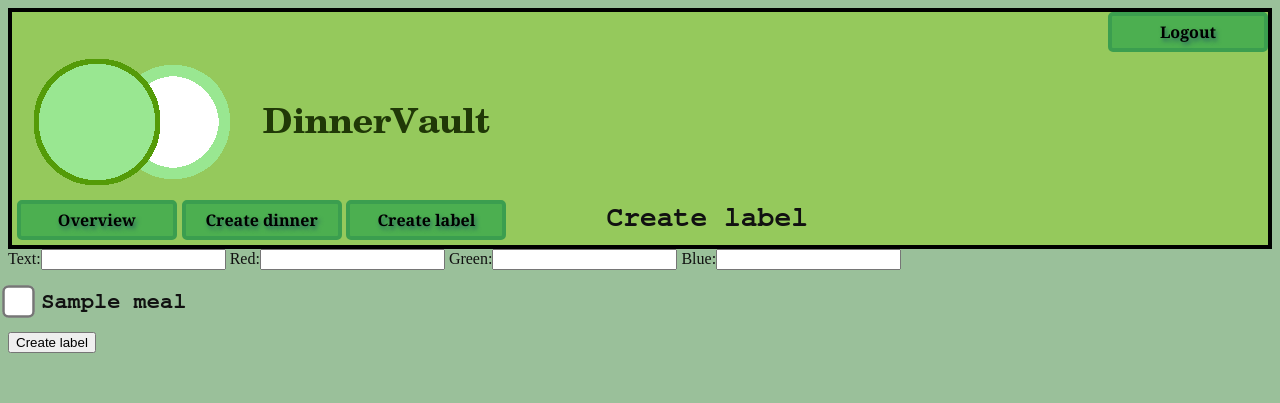
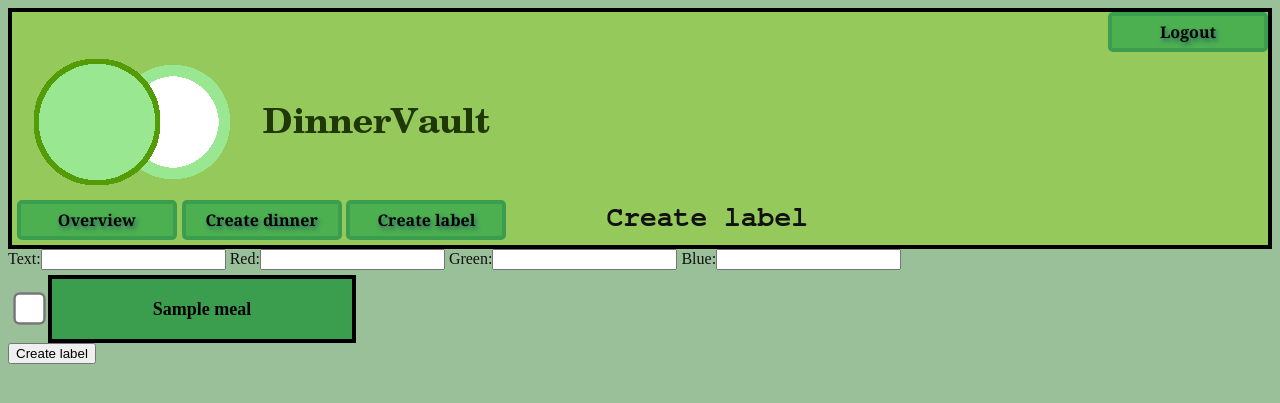
Before and after one commit to Fakor/DinnerVault, a Django app: page /main/create_label/ in a window 1280 px wide. Shown: the top 403 px of the page. Run offline with Django 3.2, Linux system fonts and the light colour scheme; a user stored in the database is signed in; tables that the repository leaves empty hold one stand-in row (values such as "Sample post"); parts of the project's set-up code (start-up, migrations or seed data) failed here and were passed over.

Commit message:
Dinner list in create label now got style

```diff
--- a/src/main/templates/main/create_label.html
+++ b/src/main/templates/main/create_label.html
@@ -16,17 +16,15 @@
         {{ form }}
     <br>
     {% for meal in meals %}
-        <p>
-        <span class="checkboxtext">
-        <input type="checkbox" name="checked" value={{ meal.id }}> {{ meal.name }}
+        <input type="checkbox" name="checked" value={{ meal.id }}>
+        <label class="dinner"> {{ meal.name }} </label>
         <br>
-        </span>
-        </p>
     {% endfor %}
     <button type="submit" name="create_label" value="true">
         Create label
     </button>
     </form>
-
+    </table>
+</ol>
 </body>
 </html>
--- a/src/my_statics/main/css/base.css
+++ b/src/my_statics/main/css/base.css
@@ -11,6 +11,7 @@
 
 input[type=checkbox]{
     transform : scale(2.5);
+    margin-left: 15px;
 }
 
 /* Might want to wrap a span around your checkbox text */
@@ -85,6 +86,7 @@ button.top {
     text-decoration: none;
     display: inline-block;
     font-size: 16px;
+    font-family: Georgia;
 }
 
 button.dinner {
@@ -96,7 +98,24 @@ button.dinner {
     font-size: 18px;
     font-weight: bold;
     border: 4px solid black;
+    font-family: Georgia;
 }
+
+label.dinner {
+    display: inline-block;
+    background-color: var(--c4);
+    color: black;
+    height: var(--dinnerHeight);
+    line-height: var(--dinnerHeight);
+    width: 300px;
+    text-align: center;
+    font-size: 18px;
+    font-weight: bold;
+    border: 4px solid black;
+    margin-top: 5px;
+    margin-left: 5px;
+}
+
 
 button.eaten {
     background-color: var(--c3);
```
